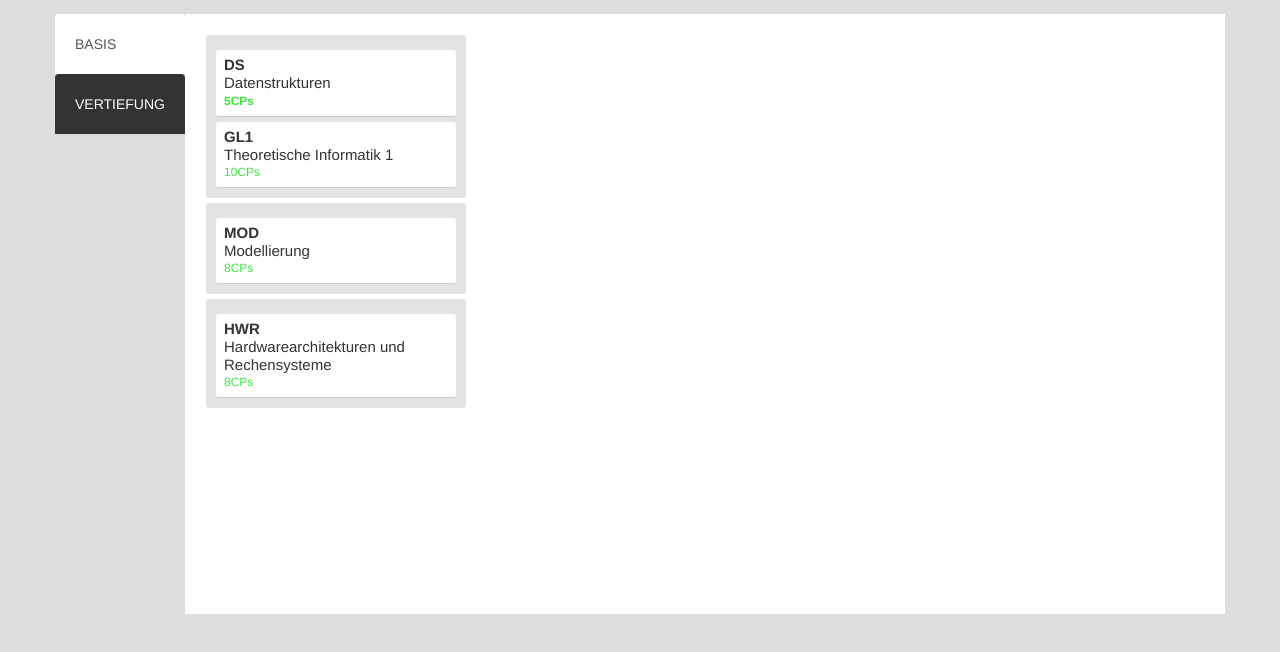
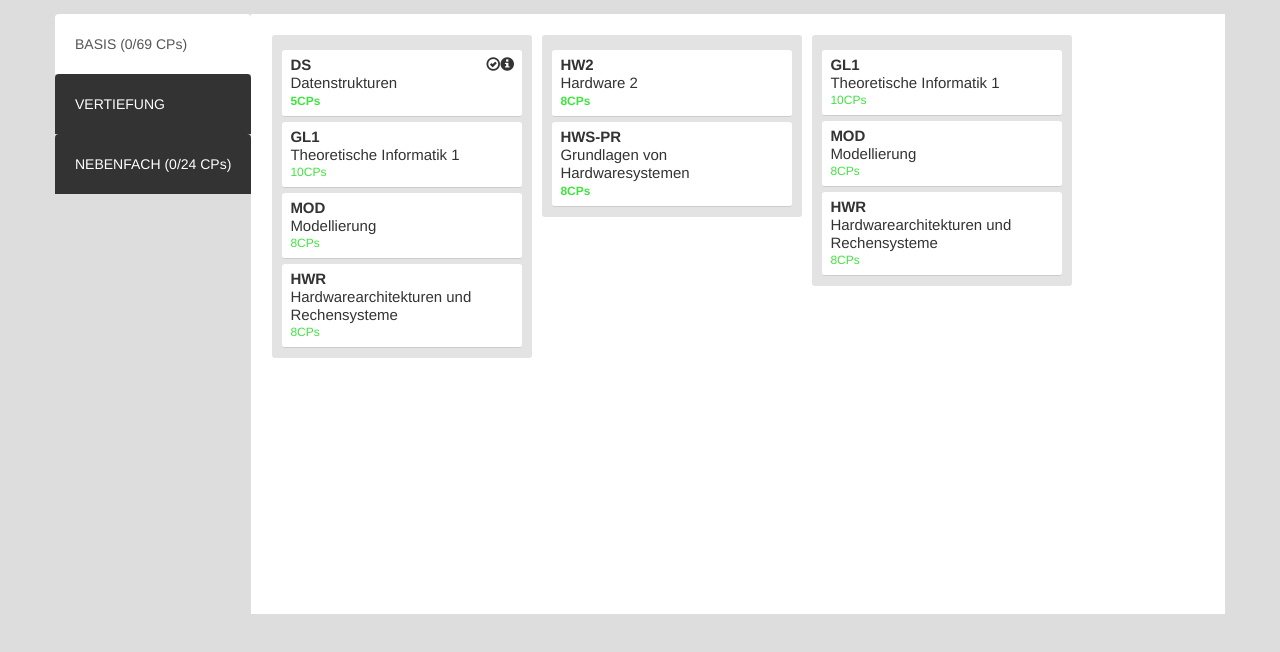
Before and after one commit to code-vagabond/modulenkatalog, a plain HTML site: page index.html in a window 1280 px wide. Drawn offline with nearby package versions, Linux system fonts and the light colour scheme.

Commit message:
added some icons

```diff
--- a/css/style.css
+++ b/css/style.css
@@ -76,6 +76,7 @@ h3 {
   margin: 5px 5px;
   padding: 10px;
   width: 260px;
+  float: left;
 }
 .list>header {
   font-weight: bold;
@@ -108,6 +109,18 @@ header {
 .list .card:hover {
   background-color: #F0F0F0;
 }
+.list .card:active {
+    color: #fff;
+    padding: 20px;
+    background: #111;
+    border: 1px solid #000;
+    border-right: 1px solid #353535;
+    border-bottom: 1px solid #353535;
+    -webkit-border-radius: 5px;
+    -moz-border-radius: 5px;
+    border-radius: 5px;
+
+}
 .detail {
   font-size: 12px;
   color: rgb(64, 228, 64);
@@ -118,3 +131,12 @@ header {
 [data-fakenode] {
   background-color: gray;
 }
+
+.module-icon {
+  float: right;
+  color: #333333;
+}
+
+.module-reference:hover {
+  color: #2780e3;
+}
--- a/index.html
+++ b/index.html
@@ -2,7 +2,7 @@
 <html >
 <head>
   <meta charset="UTF-8">
-  <title>Bootstrap Vertical Tabs</title>
+  <title>Modulenkatalog</title>
   <link href="http://maxcdn.bootstrapcdn.com/bootstrap/3.2.0/css/bootstrap.min.css" rel="stylesheet">
 <link href="http://bootswatch.com/cosmo/bootstrap.min.css" rel="stylesheet">
 
@@ -18,34 +18,36 @@
     <div class="col-6">
       <div class="tabs-left">
         <ul class="nav nav-tabs">
-          <li class="active"><a href="#a" data-toggle="tab">BASIS</a></li>
-          <li><a href="#b" data-toggle="tab">VERTIEFUNG</a></li>
+          <li class="active"><a href="#a" data-toggle="tab">BASIS (0/69 CPs)</a></li>
+          <li><a href="#b" data-toggle="tab">VERTIEFUNG </a></li>
+          <li><a href="#b" data-toggle="tab">NEBENFACH (0/24 CPs) </a></li>
         </ul>
         <div class="tab-content">
           <div class="tab-pane active" id="a">
           <section class="list">
-        <!-- <header>DS - Datenstrukturen</header> -->
+
             <article class="card">
+              <a href="#">
+                <span class="glyphicon glyphicon-info-sign module-icon module-reference aria-hidden="true"></span>
+              </a>
+              <span data-toggle="tooltip" title="Bereits bestanden !" class="glyphicon glyphicon-ok-circle module-icon"></span>
               <header>DS<header>
               <header class="module-name">Datenstrukturen</header>
               <div class="detail">5CPs</div>
             </article>
+
             <article class="card">
               <header>GL1</header>
               <header class="module-name">Theoretische Informatik 1</header>
               <div class="detail">10CPs</div>
             </article>
-      </section>
-      <section class="list">
-        <!-- <header>Doing</header> -->
+
             <article class="card">
               <header>MOD</header>
               <header class="module-name">Modellierung</header>
               <div class="detail">8CPs</div>
             </article>
-      </section>
-      <section class="list">
-        <!-- <header>Done</header> -->
+
             <article class="card">
               <header>HWR</header>
               <header class="module-name">Hardwarearchitekturen und Rechensysteme</header>
@@ -53,6 +55,42 @@
             </article>
           </section>
 
+
+          <section class="list">
+
+            <article class="card">
+              <header>HW2<header>
+              <header class="module-name">Hardware 2</header>
+              <div class="detail">8CPs</div>
+            </article>
+
+            <article class="card">
+              <header>HWS-PR<header>
+              <header class="module-name">Grundlagen von Hardwaresystemen</header>
+              <div class="detail">8CPs</div>
+            </article>
+          </section>
+
+          <section class="list">
+
+            <article class="card">
+              <header>GL1</header>
+              <header class="module-name">Theoretische Informatik 1</header>
+              <div class="detail">10CPs</div>
+            </article>
+
+            <article class="card">
+              <header>MOD</header>
+              <header class="module-name">Modellierung</header>
+              <div class="detail">8CPs</div>
+            </article>
+
+            <article class="card">
+              <header>HWR</header>
+              <header class="module-name">Hardwarearchitekturen und Rechensysteme</header>
+              <div class="detail">8CPs</div>
+            </article>
+          </section>
           </div>
           <div class="tab-pane" id="b">
             <h3>What's your Favorite?</h3>
```
Lines whose indentation alone changed are shown as unchanged.
